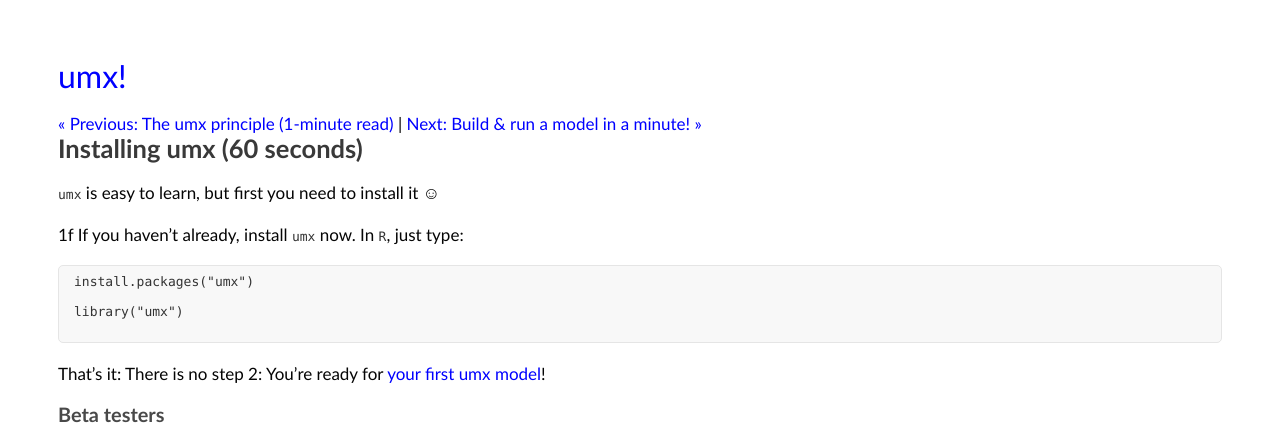
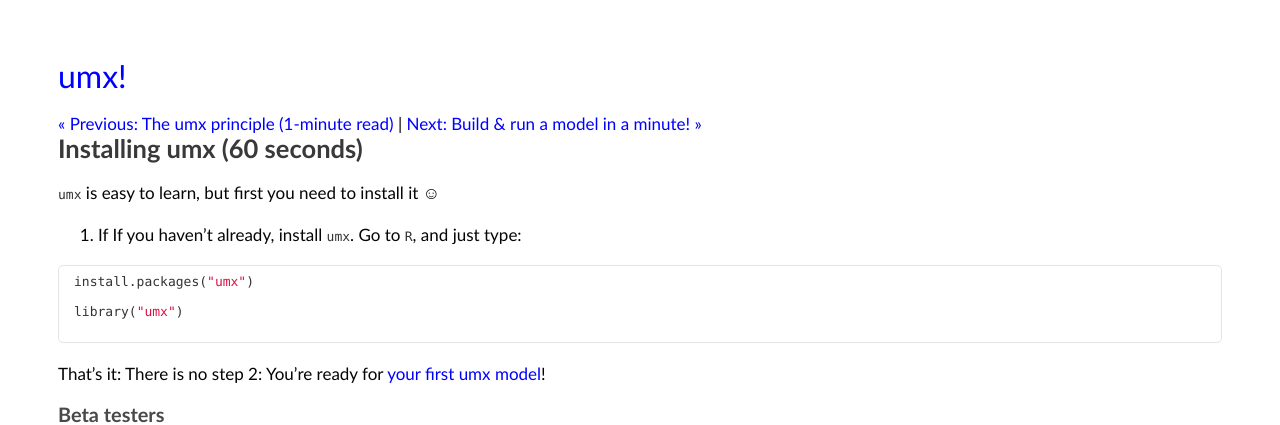
Before and after one commit to tbates/tbates.github.io, a Jekyll site: the page built from _posts/2000-12-10-base-Install.markdown, in a window 1280 px wide. Shown: the top 425 px of the page. Built offline with Jekyll 4.4.1, drawn with Linux system fonts in a browser that asks for light colours.

Commit message:
* IMPROVED: `fn`

````diff
--- a/_posts/2000-12-10-base-Install.markdown
+++ b/_posts/2000-12-10-base-Install.markdown
@@ -10,9 +10,9 @@ categories: basic
 
 `umx` is easy to learn, but first you need to install it ☺
 
-1f If you haven't already, install `umx` now. In `R`, just type:
+1. If If you haven't already, install `umx`. Go to  `R`, and just type:
 
-```splus
+```r
 install.packages("umx")
 
 library("umx")
````
